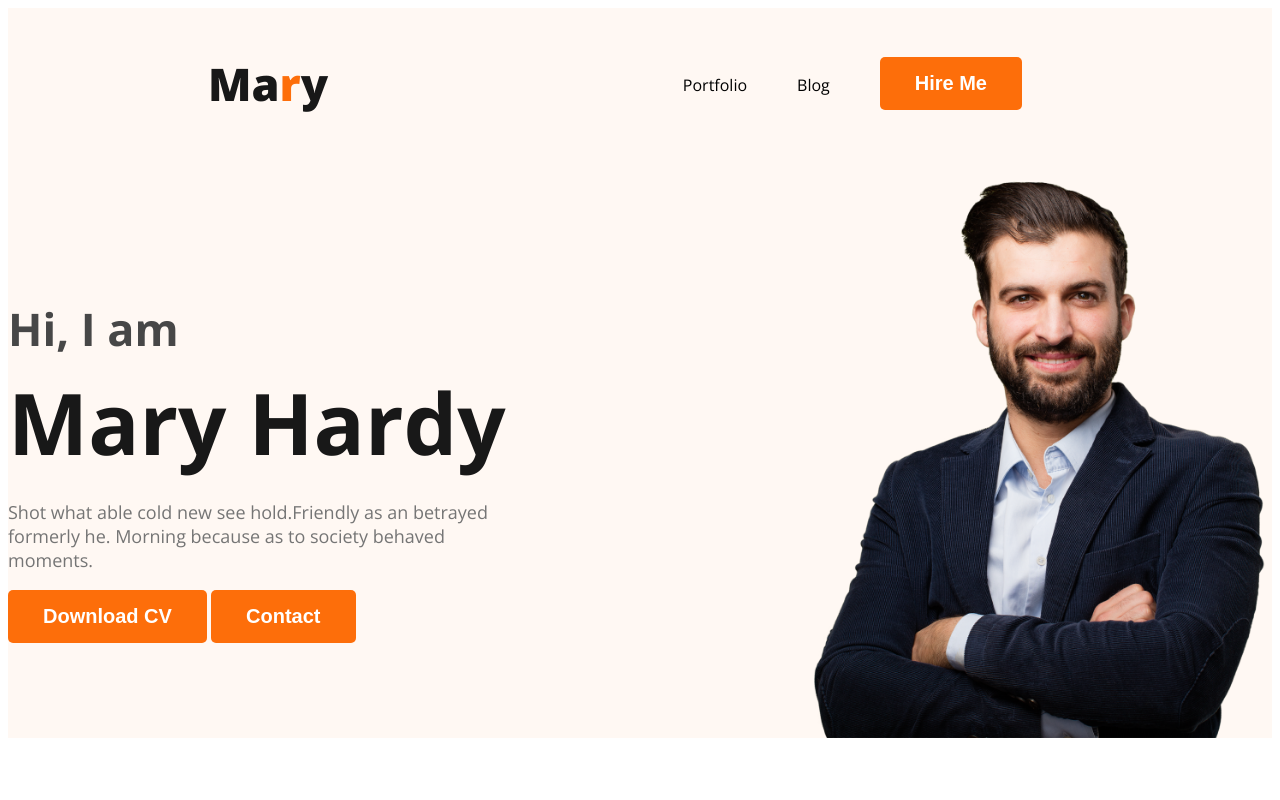
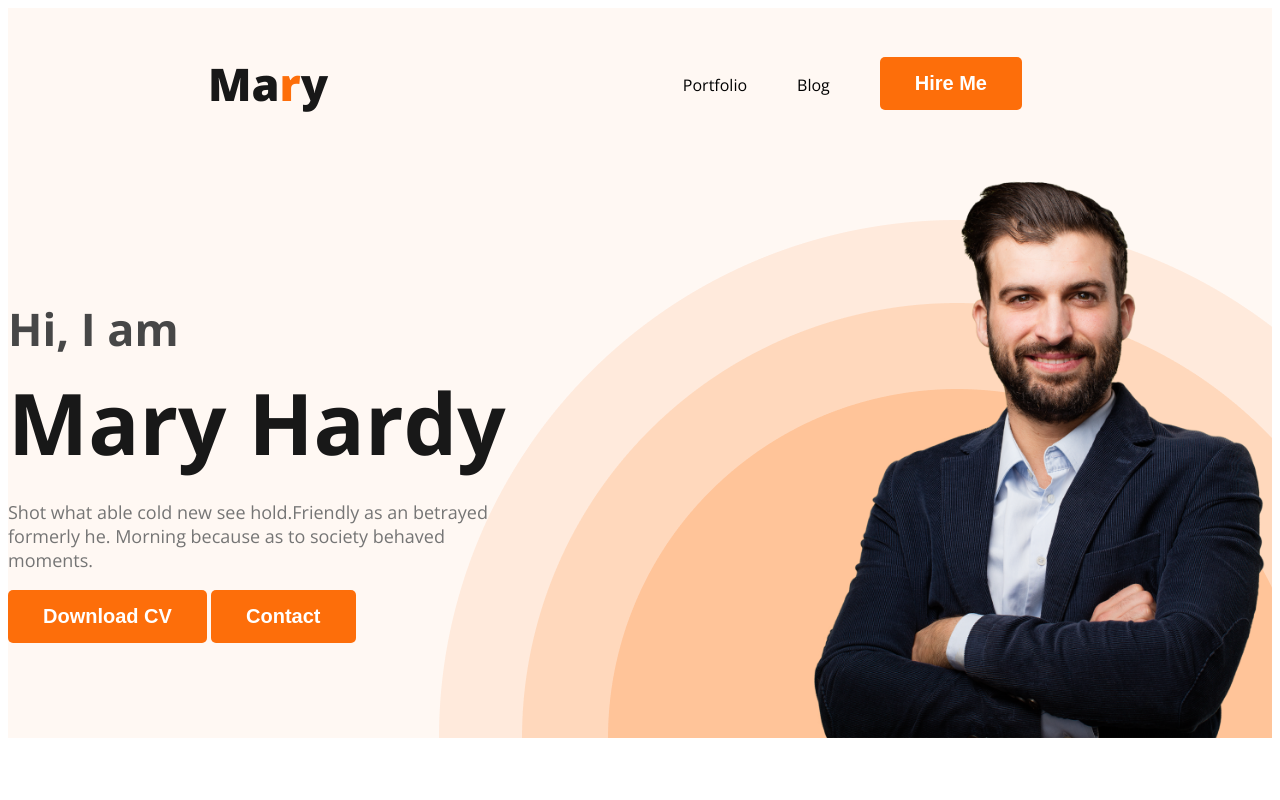
Before and after one commit to Tariqul5288/DeveloperPortFolio, a plain HTML site: page index.html in a window 1280 px wide. Shown: the top 800 px of the page. Drawn offline with nearby package versions, Linux system fonts and the light colour scheme; the site is published under a folder, as on GitHub Pages, so addresses that start at the root find nothing.

Commit message:
bacground images problem solved

```diff
--- a/styles.css
+++ b/styles.css
@@ -52,7 +52,7 @@ nav a {
 
 .header {
     background-color: #FFF8F3;
-    background-image: url(/images/header_bg.png);
+    background-image: url(images/header_bg.png);
     background-repeat: no-repeat;
     background-position: bottom right;
 }
```
